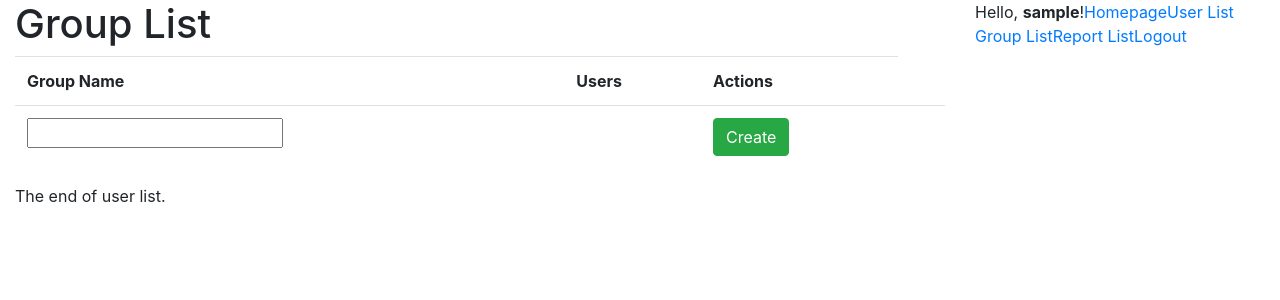
After one commit to sam5ez/SecureWitness, a Django app: page /manage_group/ in a window 1280 px wide. The commit adds this page. Shown: the top 300 px of the page. Run offline with Django 3.2, Linux system fonts and the light colour scheme; the visitor is signed in with stand-in values (Sample User, id 1); parts of the project's set-up code (start-up, migrations or seed data) failed here and were passed over; some libraries are stand-ins or nearby versions.

Commit message:
Admin can manage groups: 1. Create group 2. Edit users in group 3. Delete group

```diff
--- a/dJango/Demo/urls.py
+++ b/dJango/Demo/urls.py
@@ -4,7 +4,7 @@ from django.conf import settings
 from django.conf.urls.static import static
 
 from uploadFile.views import upload_file, search_file, my_reports
-from userAccount.views import create_account, auth_view, user_home, logout, manage_user
+from userAccount.views import create_account, auth_view, user_home, logout, manage_user, manage_group
 
 
 urlpatterns = patterns('',
@@ -19,5 +19,6 @@ urlpatterns = patterns('',
                        url(r'^user_home/$', user_home),
                        url(r'^logout/$', logout),
                        url(r'^manage_user/$', manage_user),
+                       url(r'^manage_group/$',manage_group),
                        url(r'^myreports/$', my_reports)
                        ) + static(settings.MEDIA_URL, document_root=settings.MEDIA_ROOT)
--- a/dJango/templates/base.html
+++ b/dJango/templates/base.html
@@ -5,6 +5,9 @@
     <meta charset="UTF-8">
     <title>Secure Witness</title>
     <link rel="stylesheet" type='text/css' href="{{ MEDIA_URL }}bootstrap.css"/>
+    <script src="{{ MEDIA_URL }}jquery-2.1.3.min.js"></script>
+<script src="{{ MEDIA_URL }}bootstrap.min.js"></script>
+<script src="{{ MEDIA_URL }}jquery.init.js"></script>
     {# don't know how to get static_url to work #}
 </head>
 <body>
@@ -35,7 +38,6 @@
     </div>
 
 </div>
-<script src="{{ MEDIA_URL }}jquery-2.1.3.min.js"></script>
-<script src="{{ MEDIA_URL }}bootstrap.min.js"></script>
+
 </body>
 </html>
--- a/dJango/templates/list_of_admin_user_operation.html
+++ b/dJango/templates/list_of_admin_user_operation.html
@@ -1,3 +1,3 @@
 <li><a href="/manage_user/">User List</a></li>
-<li><a href="">Group List</a></li>
+<li><a href="/manage_group/">Group List</a></li>
 <li><a href="">Report List</a></li>
--- /dev/null
+++ b/dJango/templates/manage_group.html
@@ -0,0 +1,56 @@
+{% extends "base.html" %}
+{% block content %}
+    {% if not user.is_staff %}
+        <h2>Sorry, you are not an admin and you are not supposed to get to this page.</h2>
+    {% else %}
+        <h1>Group List</h1>
+        {% if message %}
+            <div class="alert alert-{{ message.type }} alert-dismissible fade in" role="alert">
+                <button type="button" class="close" data-dismiss="alert" aria-label="Close"><span
+                        aria-hidden="true">&times;</span></button>
+                <p><strong>{{ message.brief }}</strong> {{ message.main }} <em>{{ message.obj_name }}</em></p>
+                {% if message.need_confirm %}
+                    <p>
+                    <form action="" method="POST">
+                        {% csrf_token %}
+                        <input type="hidden" name="name" value="{{ message.obj_name }}"/>
+                        <input type="submit" name="_confirm_delete" class="btn btn-danger" value="Confirm deletion"/>
+                        <input type="button" class="btn btn-default" value="Cancel" data-dismiss="alert"/>
+                    </form>
+                {% endif %}
+            </div>
+        {% endif %}
+        <table class="table table-hover">
+            <tr>
+                <th>Group Name</th>
+                <th>Users</th>
+                <th>Actions</th>
+            </tr>
+            {% for form in form_list %}
+                <form action="" method="POST">
+                    {% csrf_token %}
+                    <tr>
+                        <td>{{ form.name }}{{ form.name.value }}</td>
+                        <td>{{ form.user_list }}</td>
+                        <td><input type="submit" name="_save" value="Save" class="btn btn-primary"/>
+                            <input type="submit" name="_try_delete" value="Delete" class="btn btn-danger"/></td>
+                        <td>{{ form.errors }}</td>
+                    </tr>
+                </form>
+            {% endfor %}
+            <form action="" method="POST">
+                {% csrf_token %}
+                <tr>
+                    <td>{{ group_creation_form.name }}</td>
+                    <td></td>
+                    <td><input type="submit" name="_create" value="Create" class="btn btn-success"/></td>
+                    <td>{{ form.errors }}</td>
+                </tr>
+            </form>
+        </table>
+        <p>The end of user list.</p>
+    {% endif %}
+{% endblock %}
+
+
+{#<link rel="stylesheet" type="text/css" href="/static/admin/css/widgets.css" />#}
--- a/dJango/userAccount/forms.py
+++ b/dJango/userAccount/forms.py
@@ -1,6 +1,7 @@
 from django import forms
 from django.forms import ModelForm
-from django.contrib.auth.models import User
+from django.contrib.auth.models import User, Group
+from django.contrib.admin.widgets import FilteredSelectMultiple
 
 
 class CreateAccountForm(ModelForm):
@@ -34,3 +35,44 @@ class CustomUserChangeForm(ModelForm):
             'groups': forms.CheckboxSelectMultiple(),
             'username': forms.HiddenInput()
         }
+
+
+class CustomGroupChangeForm(ModelForm):
+    user_list = forms.ModelMultipleChoiceField(queryset=User.objects.all(),
+                                               widget=FilteredSelectMultiple('Users', False),
+                                               required=False)
+
+    def __init__(self, *args, **kwargs):
+        instance = kwargs.get('instance', None)
+        if instance is not None:
+            initial = kwargs.get('initial', {})
+            initial['user_list'] = instance.user_set.all()
+            kwargs['initial'] = initial
+        super(CustomGroupChangeForm, self).__init__(*args, **kwargs)
+
+    def save(self, commit=True):
+        group = super(CustomGroupChangeForm, self).save(commit=commit)
+        if commit:
+            group.user_set = self.cleaned_data['user_list']
+        else:
+            old_save_m2m = self.save_m2m
+
+            def new_save_m2m():
+                old_save_m2m()
+                group.user_set = self.cleaned_data['user_list']
+
+            self.save_m2m = new_save_m2m
+        return group
+
+    class Meta:
+        model = Group
+        fields = ['name']
+        widgets = {
+            'name': forms.HiddenInput()
+        }
+
+
+class GroupCreationForm(ModelForm):
+    class Meta:
+        model = Group
+        fields = ['name']
--- a/dJango/userAccount/views.py
+++ b/dJango/userAccount/views.py
@@ -2,10 +2,10 @@ import datetime
 
 from django.shortcuts import render
 from django.http import HttpResponseRedirect
-from django.contrib.auth.models import User
+from django.contrib.auth.models import User, Group
 from django.contrib import auth
 
-from .forms import CreateAccountForm, LoginForm
+from .forms import CreateAccountForm, LoginForm, GroupCreationForm
 
 
 def create_account(request):
@@ -56,7 +56,8 @@ def logout(request):
     else:
         return auth_view(request)
 
-from .forms import CustomUserChangeForm
+
+from .forms import CustomUserChangeForm, CustomGroupChangeForm
 
 
 def manage_user(request):
@@ -66,34 +67,91 @@ def manage_user(request):
         message = {}
         user_list = User.objects.all()
         if request.method == 'POST':
-            obj_user = list(User.objects.filter(username__exact=request.POST.get("username", "")))[0]
-            print(request.POST)
-            message['obj_name'] = obj_user.username
+            l = list(User.objects.filter(username__exact=request.POST.get("username", "")))
+            obj_user = None
+            if len(l) != 0:
+                obj_user = l[0]
+                message['obj_name'] = obj_user.username
+
             if '_confirm_delete' in request.POST:
                 obj_user.delete()
                 message['brief'] = "Success"
                 message['type'] = "info"
                 message['main'] = "This user has been deleted:"
-            change_form = CustomUserChangeForm(request.POST, instance=obj_user)
-            if change_form.is_valid():
-                if '_try_delete' in request.POST:
-                    message['type'] = "danger"
-                    message['brief'] = "Warning"
-                    message['main'] = "Are you sure you want to delete this user?"
-                    message['need_confirm'] = True
-                if '_edit' in request.POST:
-                    change_form.save()
-                    message['type'] = "success"
-                    message['brief'] = "Success"
-                    message['main'] = "This user has been updated:"
-                    # return render(request, "manage_user.html",{'message':})
-            else:  # form is invalid
-                message['type'] = "warning"
-                message['brief'] = "Error"
-                message['main'] = "There is some error processing your request..."
+            else:
+                change_form = CustomUserChangeForm(request.POST, instance=obj_user)
+                if change_form.is_valid():
+                    if '_try_delete' in request.POST:
+                        message['type'] = "danger"
+                        message['brief'] = "Warning"
+                        message['main'] = "Are you sure you want to delete this user?"
+                        message['need_confirm'] = True
+                    if '_edit' in request.POST:
+                        change_form.save()
+                        message['type'] = "success"
+                        message['brief'] = "Success"
+                        message['main'] = "This user has been updated:"
+                else:  # form is invalid
+                    message['type'] = "warning"
+                    message['brief'] = "Error"
+                    message['main'] = "There is some error processing your request..."
         form_list = []
         for user in user_list:
             form = CustomUserChangeForm(instance=user)
             form_list.append(form)
         return render(request, "manage_user.html",
                       {'form_list': form_list, 'message': message, 'user': request.user})
+
+
+def manage_group(request):
+    if not request.user.is_staff:
+        return render(request, "user_home.html", {'user': request.user})
+    else:
+        message = {}
+        group_list = Group.objects.all()
+        if request.method == 'POST':
+            l = list(Group.objects.filter(name__exact=request.POST.get("name", "")))
+            obj_group = None
+            if len(l) != 0:
+                obj_group = l[0]
+                message['obj_name'] = obj_group.name
+            if '_create' in request.POST:
+                creation_form = GroupCreationForm(request.POST)
+                if creation_form.is_valid():
+                    creation_form.save()
+                    message['type'] = "success"
+                    message['brief'] = "Success"
+                    message['main'] = "This group has been created:"
+                else:
+                    message['type'] = "warning"
+                    message['brief'] = "Error"
+                    message['main'] = "There is some error creating the group..."
+            elif '_confirm_delete' in request.POST:
+                obj_group.delete()
+                message['type'] = "info"
+                message['brief'] = "Success"
+                message['main'] = "This group has been deleted:"
+            else:
+                change_form = CustomGroupChangeForm(request.POST, instance=obj_group)
+                if change_form.is_valid():
+                    if '_try_delete' in request.POST:
+                        message['type'] = "danger"
+                        message['brief'] = "Warning"
+                        message['main'] = "Are you sure you want to delete this group:"
+                        message['need_confirm'] = True
+                    if '_save' in request.POST:
+                        change_form.save()
+                        message['type'] = "success"
+                        message['brief'] = "Success"
+                        message['main'] = "This group has been updated:"
+                else:  # form is invalid
+                    message['type'] = "warning"
+                    message['brief'] = "Error"
+                    message['main'] = "There is some error processing your request..."
+        form_list = []
+        for group in group_list:
+            form = CustomGroupChangeForm(instance=group)
+            form_list.append(form)
+        return render(request, "manage_group.html",
+                      {'form_list': form_list, 'message': message, 'user': request.user,
+                       'group_creation_form': GroupCreationForm()})
```
